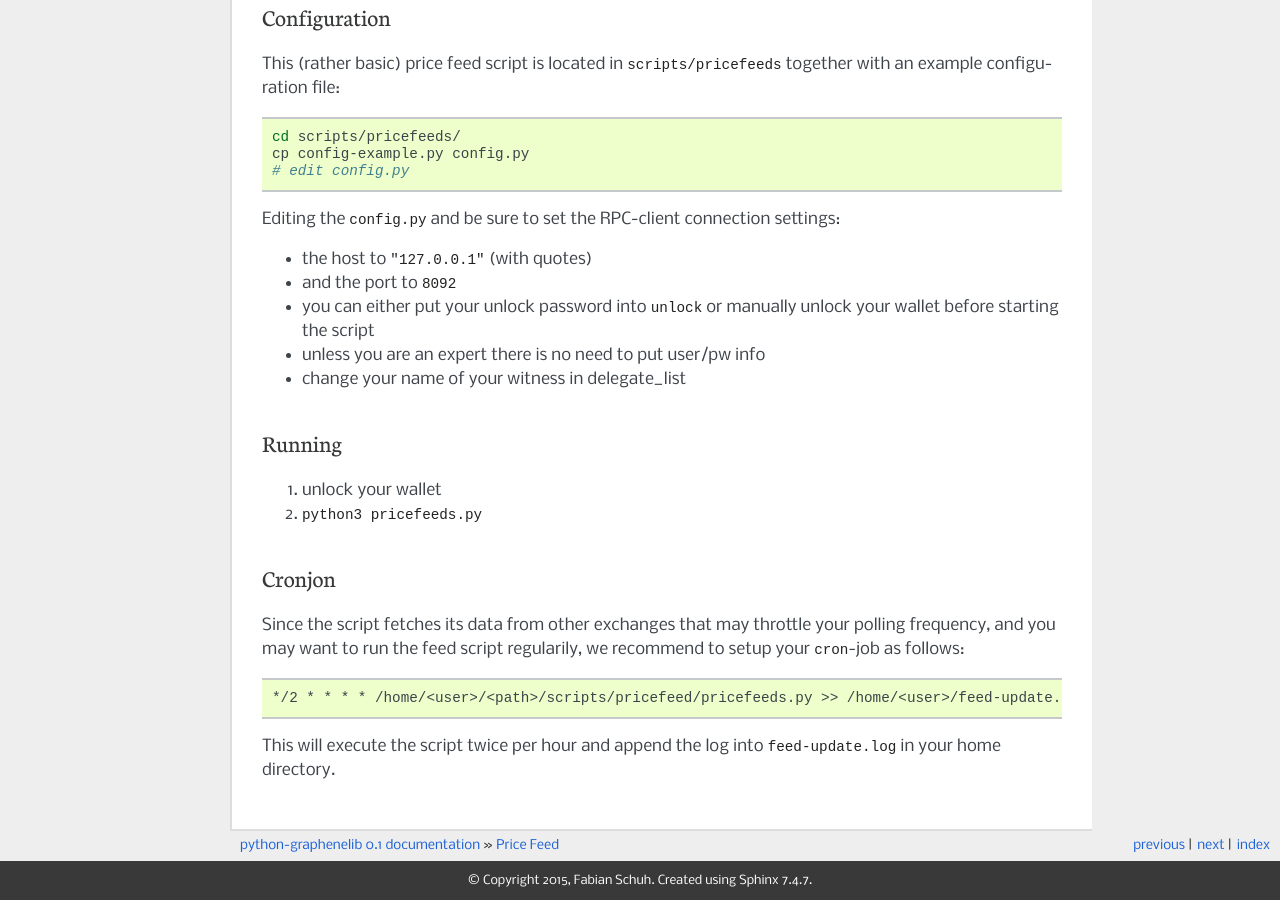
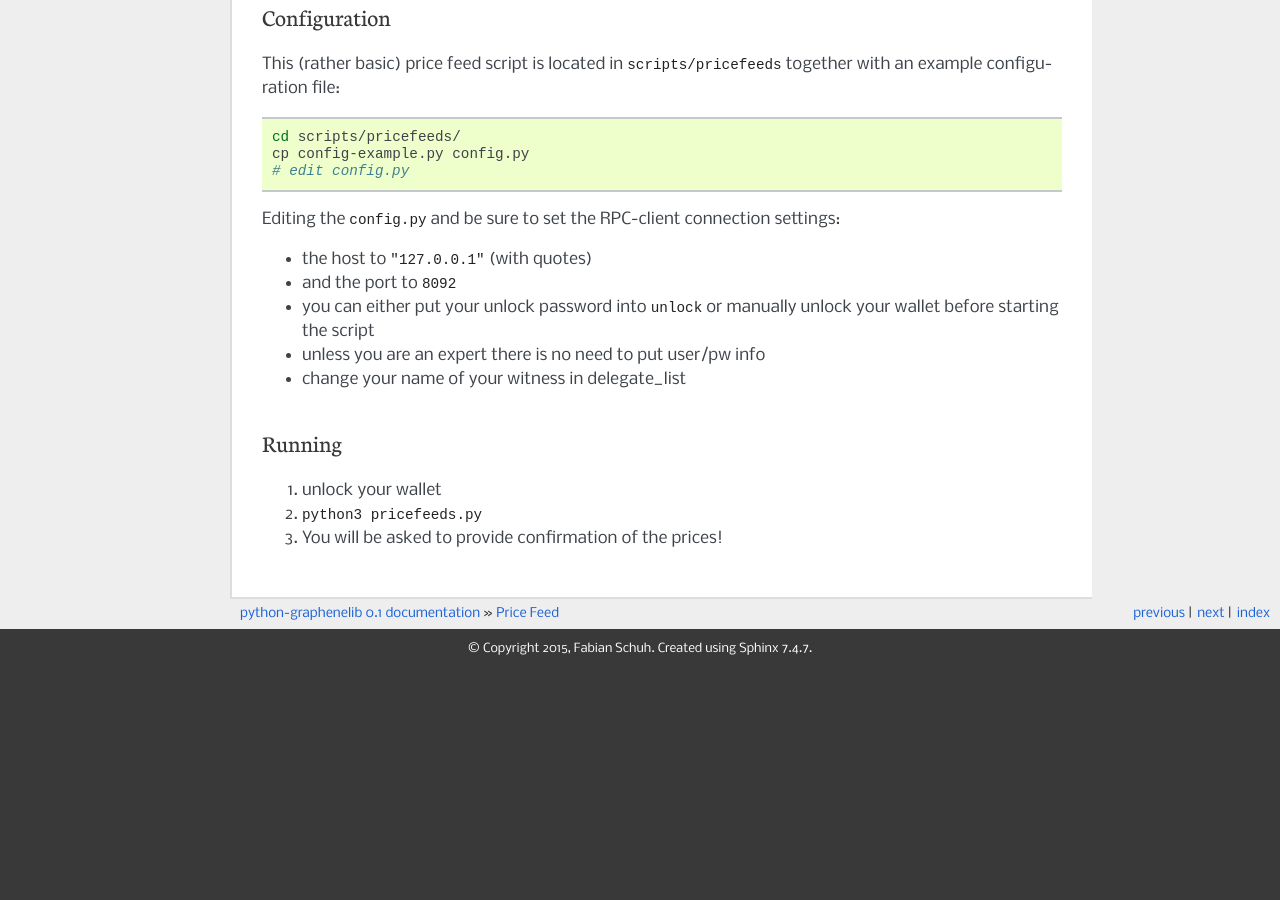
Before and after one commit to xeroc/python-graphenelib, a Sphinx documentation site: the page built from docs/pricefeed.rst, in a window 1280 px wide and 900 px high, scrolled down 885 px. Built offline with Sphinx 7.4.7, drawn with Linux system fonts in a browser that asks for light colours; pages that are not in the unit, such as notebooks, are missing from menus; after the commit the page ends 1553 px from its top, so only the background shows below that.

Commit message:
Remove cronjob for now

```diff
--- a/docs/pricefeed.rst
+++ b/docs/pricefeed.rst
@@ -65,17 +65,18 @@ Running
 
 1. unlock your wallet
 2. ``python3 pricefeeds.py``
+3. You will be asked to provide confirmation of the prices!
 
-Cronjon
-#######
+.. Cronjon
+   #######
 
-Since the script fetches its data from other exchanges that may throttle your
-polling frequency, and you may want to run the feed script regularily, we
-recommend to setup your ``cron``-job as follows:
+.. Since the script fetches its data from other exchanges that may throttle your
+   polling frequency, and you may want to run the feed script regularily, we
+   recommend to setup your ``cron``-job as follows:
 
-.. code-block:: cron
+..   .. code-block:: cron
 
-   */2 * * * * /home/<user>/<path>/scripts/pricefeed/pricefeeds.py >> /home/<user>/feed-update.log
+..      */2 * * * * /home/<user>/<path>/scripts/pricefeed/pricefeeds.py >> /home/<user>/feed-update.log
 
-This will execute the script twice per hour and append the log into
-``feed-update.log`` in your home directory.
+..   This will execute the script twice per hour and append the log into
+   ``feed-update.log`` in your home directory.
```
